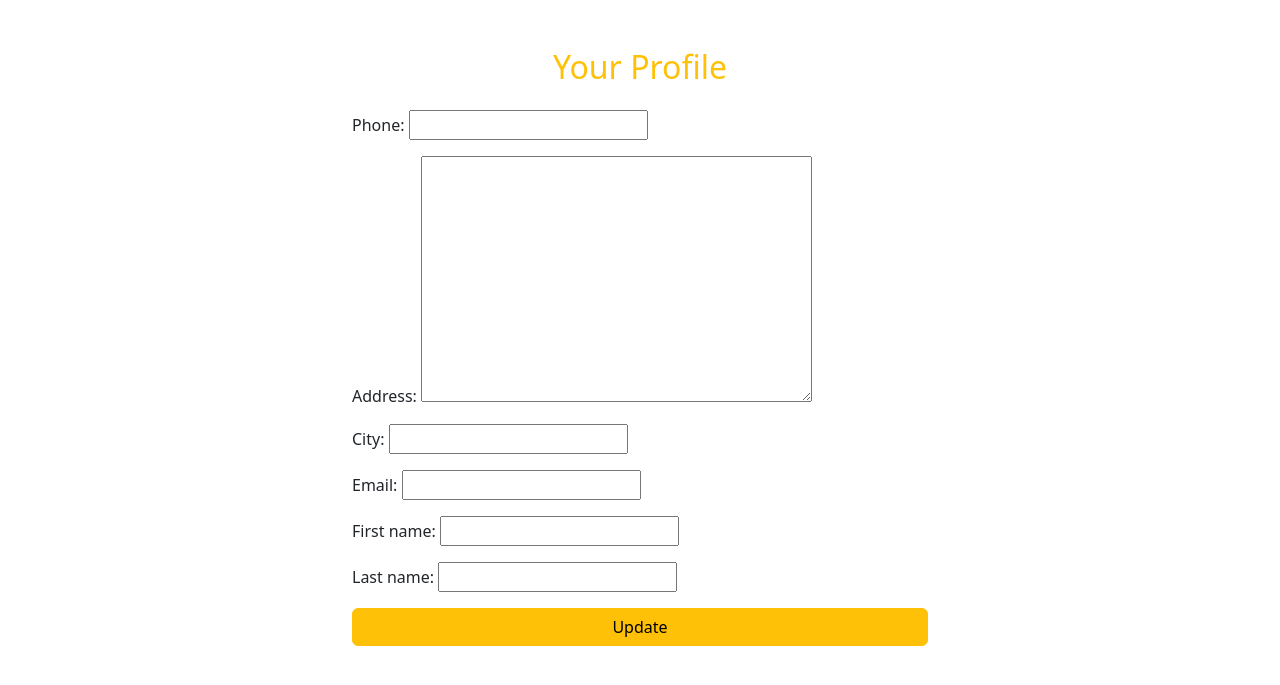
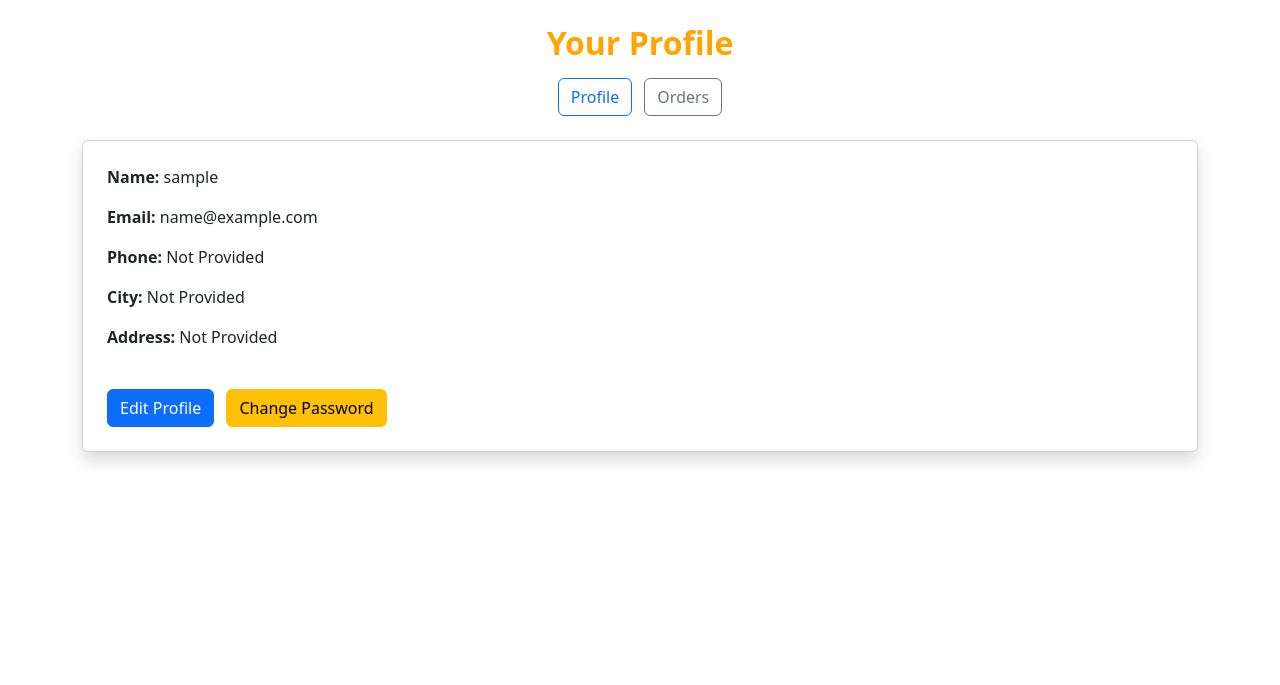
Before and after one commit to itspreksha/Amazon-clone, a Django app: page /profile/ in a window 1280 px wide. Shown: the top 685 px of the page. Run offline with Django 5.2, Linux system fonts and the light colour scheme; the visitor is signed in with stand-in values (Sample User, id 1); data comes from the database, SQL or seed files in the repository; some libraries are stand-ins or nearby versions.

Commit message:
profile and Order history

```diff
--- a/Amazon/urls.py
+++ b/Amazon/urls.py
@@ -20,5 +20,5 @@ from django.urls import path,include
 urlpatterns = [
     path('admin/', admin.site.urls),
     path('accounts/', include('allauth.urls')),
-    path('',include('Amazonclone.urls'))
+    path('', include('Amazonclone.urls')),
 ]
--- a/Amazonclone/models.py
+++ b/Amazonclone/models.py
@@ -44,8 +44,12 @@ class Order(models.Model):
     user=models.ForeignKey(User,on_delete=models.CASCADE)
     order_date=models.DateTimeField(auto_now_add=True)
     status=models.CharField(max_length=20,choices=[("Pending","Pending"),("Shipped","Shipped"),("Delivered","Delivered")])
+    total_price=models.DecimalField(max_digits=10,decimal_places=2,default=0.00)
 
+    def __str__(self):
+        return f"Order #{self.id} by {self.user.username}"
 class OrderItem(models.Model):
     order = models.ForeignKey(Order, on_delete=models.CASCADE)
     product_name = models.CharField(max_length=100)
-    price=models.DecimalField(max_digits=10,decimal_places=2)
+    price = models.DecimalField(max_digits=10, decimal_places=2)
+    quantity = models.PositiveIntegerField(default=1)
--- a/Amazonclone/templates/Amazonclone/base.html
+++ b/Amazonclone/templates/Amazonclone/base.html
@@ -13,6 +13,8 @@
 </head>
 <body>
     {% block content %}{% endblock %}
+
+
     <script src="https://cdn.jsdelivr.net/npm/bootstrap@5.3.3/dist/js/bootstrap.bundle.min.js"></script>
 </body>
 </html>
--- a/Amazonclone/templates/Amazonclone/login.html
+++ b/Amazonclone/templates/Amazonclone/login.html
@@ -15,7 +15,8 @@
         {% csrf_token %}
         {{ form.as_p }}
         <button type="submit" class="btn btn-primary">Login</button>
-    </form>
+        </form>
+        <a href="{% url 'password_reset' %}">Forgot password?</a>
 
     <p class="mt-3">
         Don't have an account? <a href="{% url 'register' %}">Register</a>
--- /dev/null
+++ b/Amazonclone/templates/Amazonclone/password_reset_complete.html
@@ -0,0 +1,5 @@
+{% extends 'Amazonclone/base.html' %}
+{% block content %}
+<h2>Password Reset Complete</h2>
+<p>Your password has been set. You may now <a href="{% url 'login' %}">log in</a>.</p>
+{% endblock %}
--- /dev/null
+++ b/Amazonclone/templates/Amazonclone/password_reset_done.html
@@ -0,0 +1,5 @@
+{% extends 'Amazonclone/base.html' %}
+{% block content %}
+<h2>Check Your Email</h2>
+<p>If an account with that email exists, a password reset link has been sent.</p>
+{% endblock %}
--- /dev/null
+++ b/Amazonclone/templates/Amazonclone/password_reset_subject.txt
@@ -0,0 +1 @@
+Reset Your Password
--- a/Amazonclone/templates/Amazonclone/profile.html
+++ b/Amazonclone/templates/Amazonclone/profile.html
@@ -1,14 +1,28 @@
-{% extends "Amazonclone/base.html" %}
-
-{% block title %}Your Profile{% endblock %}
+{% extends 'Amazonclone/base.html' %}
+{% load static %}
 
 {% block content %}
-<div class="container mt-5" style="max-width:600px;">
-    <h2 class="mb-4 text-center text-warning">Your Profile</h2>
-    <form method="POST">
-        {% csrf_token %}
-        {{ form.as_p }}
-        <button type="submit" class="btn btn-warning w-100">Update</button>
-    </form>
+<div class="container mt-4">
+    <h2 class="text-center" style="color: orange; font-weight: bold;">Your Profile</h2>
+
+    <!-- Navigation Links -->
+    <div class="text-center mt-3 mb-4">
+        <a href="{% url 'view_profile' %}" class="btn btn-outline-primary me-2">Profile</a>
+        <a href="{% url 'order_history' %}" class="btn btn-outline-secondary">Orders</a>
+    </div>
+
+    <!-- Profile Card -->
+    <div class="card shadow p-4">
+        <p><strong>Name:</strong> {{ request.user.username }}</p>
+        <p><strong>Email:</strong> {{ request.user.email }}</p>
+        <p><strong>Phone:</strong> {{ profile.phone|default:"Not Provided" }}</p>
+        <p><strong>City:</strong> {{ profile.city|default:"Not Provided" }}</p>
+        <p><strong>Address:</strong> {{ profile.address|default:"Not Provided" }}</p>
+
+        <div class="mt-4">
+            <a href="{% url 'edit_profile' %}" class="btn btn-primary me-2">Edit Profile</a>
+            <a href="{% url 'change_password' %}" class="btn btn-warning">Change Password</a>
+        </div>
+    </div>
 </div>
 {% endblock %}
--- a/Amazonclone/urls.py
+++ b/Amazonclone/urls.py
@@ -1,28 +1,49 @@
 from django.urls import path
-from Amazonclone import views
+from . import views
 from django.contrib.auth import views as auth_views
-from .views import verify_otp_view
+from django.urls import reverse_lazy
+from .views import (
+    home, product_detail, cart_view, add_to_cart, remove_from_cart, update_cart,
+    order_history, register_view, login_view, logout_view,
+    update_password_view, verify_otp_view, resend_otp, session_expired,
+    CustomPasswordResetView
+)
+from .views import CustomPasswordResetView
+from django.contrib.auth.views import (
+    PasswordResetDoneView,
+    PasswordResetConfirmView,
+    PasswordResetCompleteView
+)
+urlpatterns = [
+    path('', home, name='home'),
+    path('product/', product_detail, name='product_detail'),
+    path('cart/', cart_view, name='cart_view'),
+    path('cart/add/<int:product_id>/', add_to_cart, name='add_to_cart'),
+    path('cart/remove/<int:product_id>/', remove_from_cart, name='remove_from_cart'),
+    path('cart/update/<int:product_id>/', update_cart, name='update_cart'),
 
+   path('password-reset/', CustomPasswordResetView.as_view(), name='password_reset'),
+    path('password-reset/done/', PasswordResetDoneView.as_view(
+        template_name='Amazonclone/password_reset_done.html'
+    ), name='password_reset_done'),
+    path('reset/<uidb64>/<token>/', PasswordResetConfirmView.as_view(
+        template_name='Amazonclone/password_reset_confirm.html'
+    ), name='password_reset_confirm'),
+    path('reset/done/', PasswordResetCompleteView.as_view(
+        template_name='Amazonclone/password_reset_complete.html'
+    ), name='password_reset_complete'),
 
+    path('profile/',views.view_profile, name='view_profile'),
+    path('profile/edit/',views.edit_profile,name='edit_profile'),
+    path('profile/change-password/',views.change_password,name='change_password'),
+    path('orders/', views.order_history, name='order_history'),
+    path('orders/reorder/<int:order_id>/',views.reorder,name='reorder'),
+    path('register/', register_view, name='register'),
+    path('login/', login_view, name='login'),
+    path('logout/', logout_view, name='logout'),
+    path('change-password/', update_password_view, name='change_password'),
+    path('verify-otp/', verify_otp_view, name='verify_otp'),
+    path('resend-otp/', resend_otp, name='resend_otp'),
+    path('session-expired/', session_expired, name='session_expired'),
 
-urlpatterns = [
-    path('', views.home, name='home'),
-    path('product/', views.product_detail, name='product_detail'),
-    path('cart/', views.cart_view, name='cart_view'),
-    path('cart/add/<int:product_id>/', views.add_to_cart, name='add_to_cart'),
-    path('cart/remove/<int:product_id>/', views.remove_from_cart, name='remove_from_cart'),
-    path('cart/update/<int:product_id>/', views.update_cart, name='update_cart'),
-    path('password_reset/', auth_views.PasswordResetView.as_view(), name='password_reset'),
-    path('password_reset_done/', auth_views.PasswordResetDoneView.as_view(), name='password_reset_done'),
-    path('reset/<uidb64>/<token>/', auth_views.PasswordResetConfirmView.as_view(), name='password_reset_confirm'),
-    path('reset/done/', auth_views.PasswordResetCompleteView.as_view(), name='password_reset_complete'),
-    path('profile/', views.profile_view, name='profile'),
-    path('orders/', views.order_history, name='order_history'),
-    path('register/', views.register_view, name='register'),
-    path('login/', views.login_view, name='login'),
-    path('logout/', views.logout_view, name='logout'),
-    path('change-password/', views.update_password_view, name='change_password'),
-    path('verify-otp/', views.verify_otp_view, name='verify_otp'),
-    path('resend-otp/', views.resend_otp, name='resend_otp'),
-    path('session-expired/', views.session_expired, name='session_expired'),
 ]
--- a/Amazonclone/views.py
+++ b/Amazonclone/views.py
@@ -10,9 +10,13 @@ from django.core.mail import send_mail
 from django.utils import timezone
 from datetime import timedelta
 import random
+from django.core.mail import EmailMultiAlternatives
+from django.template.loader import render_to_string
 from allauth.account.models import EmailAddress
-
-
+from django.urls import reverse_lazy
+from django.contrib.auth.views import PasswordResetView
+from django.contrib.auth import update_session_auth_hash
+from .models import Order,OrderItem
 def home(request):
     # No redirect — just check if logged in, and optionally show email warning
     email_warning = None
@@ -213,8 +217,6 @@ def verify_otp_view(request):
     return render(request, 'Amazonclone/verify_otp.html')
 
 
-
-
 def resend_otp(request):
     user_id = request.session.get('otp_user_id')
     if not user_id:
@@ -243,7 +245,7 @@ def session_expired(request):
     })
 
 @login_required
-def profile_view(request):
+def view_profile(request):
     profile, created = Profile.objects.get_or_create(user=request.user)
     if request.method == 'POST':
         form = ProfileForm(request.POST, instance=profile)
@@ -260,13 +262,19 @@ def order_history(request):
     return render(request, 'Amazonclone/order_history.html', {'orders': orders})
 
 @login_required
-def reorder(request, order_id):
-    order = get_object_or_404(Order, id=order_id, user=request.user)
-    cart = request.session.get('cart', {})
-    for item in order.orderitem_set.all():
-        cart[str(item.product.id)] = item.quantity
-    request.session['cart'] = cart
-    return redirect('cart_view')
+def reorder(request,order_id):
+    old_order=get_object_or_404(Order,id=order_id,user=request.user)
+    new_order=Order.objects.create(user=request.user,status='Pending',total_price=old_order.total_price)
+    for item in OrderItem.objects.filter(order=old_order):
+        OrderItem.objects.create(
+            order=new_order,
+            product_name=item.product_name,
+            price=item.price,
+            quantity=item.quantity
+        )
+    messages.success(request,f"Order#{order_id}has been re-ordered successfully.")
+    return redirect('order_history')
+
 
 def login_view(request):
     if request.method == 'POST':
@@ -296,14 +304,65 @@ def update_password_view(request):
             user = form.save()
             update_session_auth_hash(request, user)
             messages.success(request, "Password updated successfully.")
-            return redirect('profile')
+            return redirect('view_profile')
         else:
             messages.error(request, "Please correct the errors below.")
     else:
         form = PasswordChangeForm(user=request.user)
-    return render(request, 'Amazonclone/update_password.html', {'form': form})
+    return render(request, 'Amazonclone/change_password.html', {'form': form})
 
 def logout_view(request):
     logout(request)
     messages.success(request, "Logged out successfully.")
     return redirect('home')
+
+class CustomPasswordResetView(PasswordResetView):
+    template_name = 'Amazonclone/password_reset_form.html'
+    email_template_name = 'Amazonclone/password_reset_email.html'
+    subject_template_name = 'Amazonclone/password_reset_subject.txt'
+    success_url = reverse_lazy('password_reset_done')
+
+    def form_valid(self, form):
+        form.save(
+            request=self.request,
+        )
+        return super().form_valid(form)
+
+
+@login_required
+def edit_profile(request):
+    profile, _ = Profile.objects.get_or_create(user=request.user)
+    if request.method == 'POST':
+        request.user.username = request.POST.get('name', '')
+        request.user.email = request.POST.get('email', '')
+        profile.phone = request.POST.get('phone', '')
+        profile.address = request.POST.get('address', '')
+        profile.city = request.POST.get('city', '')
+        request.user.save()
+        profile.save()
+        messages.success(request, "Profile updated successfully.")
+        return redirect('view_profile')
+    return render(request, 'Amazonclone/edit_profile.html', {'profile': profile})
+
+
+@login_required
+def change_password(request):
+    if request.method == 'POST':
+        form = PasswordChangeForm(user=request.user, data=request.POST)
+        if form.is_valid():
+            form.save()
+            update_session_auth_hash(request, form.user)
+            messages.success(request, "Password changed successfully.")
+            return redirect('view_profile')
+    else:
+        form = PasswordChangeForm(user=request.user)
+        return render(request, 'Amazonclone/change_password.html', {'form': form})
+
+@login_required
+def view_orders(request):
+    orders = Order.objects.filter(user=request.user, is_ordered=True)
+    return render(request, 'Amazonclone/orders.html',{'orders':orders})
+
+@property
+def total_price(self):
+    return sum(item.quantity * item.price for item in self.items.all())
```
Also changed, not shown: Amazon/settings.py (+26 -30 lines), Amazonclone/templates/Amazonclone/change_password.html (added, +11 -0 lines), Amazonclone/templates/Amazonclone/edit_profile.html (added, +33 -0 lines), Amazonclone/templates/Amazonclone/home.html (+6 -6 lines), Amazonclone/templates/Amazonclone/orders.html (added, +53 -0 lines), Amazonclone/templates/Amazonclone/password_reset_confirm.html (added, +9 -0 lines), Amazonclone/templates/Amazonclone/password_reset_email.html (added, +12 -0 lines), Amazonclone/templates/Amazonclone/password_reset_email_html.html (added, +25 -0 lines), Amazonclone/templates/Amazonclone/password_reset_form.html (added, +11 -0 lines), Amazonclone/migrations/0005_order_total_price_orderitem_quantity.py (added).
